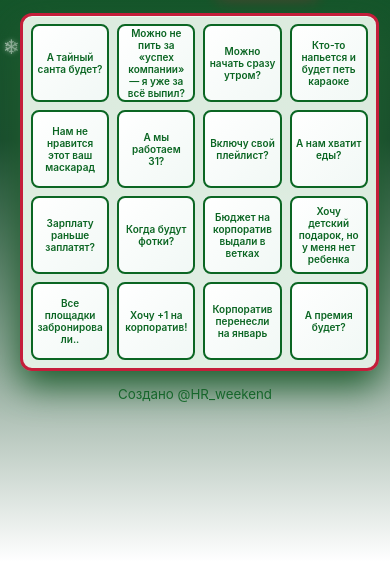
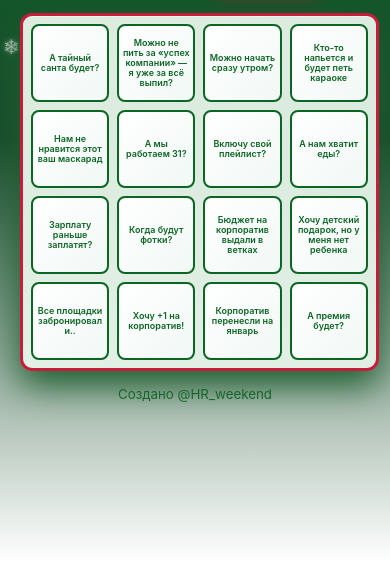
Before and after one commit to grikkco-bit/NewYearHRbingo, a plain HTML site: page index.html in a window 390 px wide. Shown: the part 282-844 px from the top of the page. Drawn offline with Linux system fonts and the light colour scheme.

Commit message:
правки для мобилки

```diff
--- a/style.css
+++ b/style.css
@@ -270,9 +270,9 @@ button:hover{opacity:0.95; box-shadow:0 6px 20px rgba(196, 30, 58, 0.4)}
   button{padding:8px 12px}
   /* reduce text size and padding for mobile */
   .cell-text{
-    font-size: clamp(10px, 2vw, 12px);
-    padding: 6px 4px;
-    line-height: 1.2;
+    font-size: clamp(9px, 1.8vw, 11px);
+    padding: 4px 3px;
+    line-height: 1.1;
   }
 }
 
```
